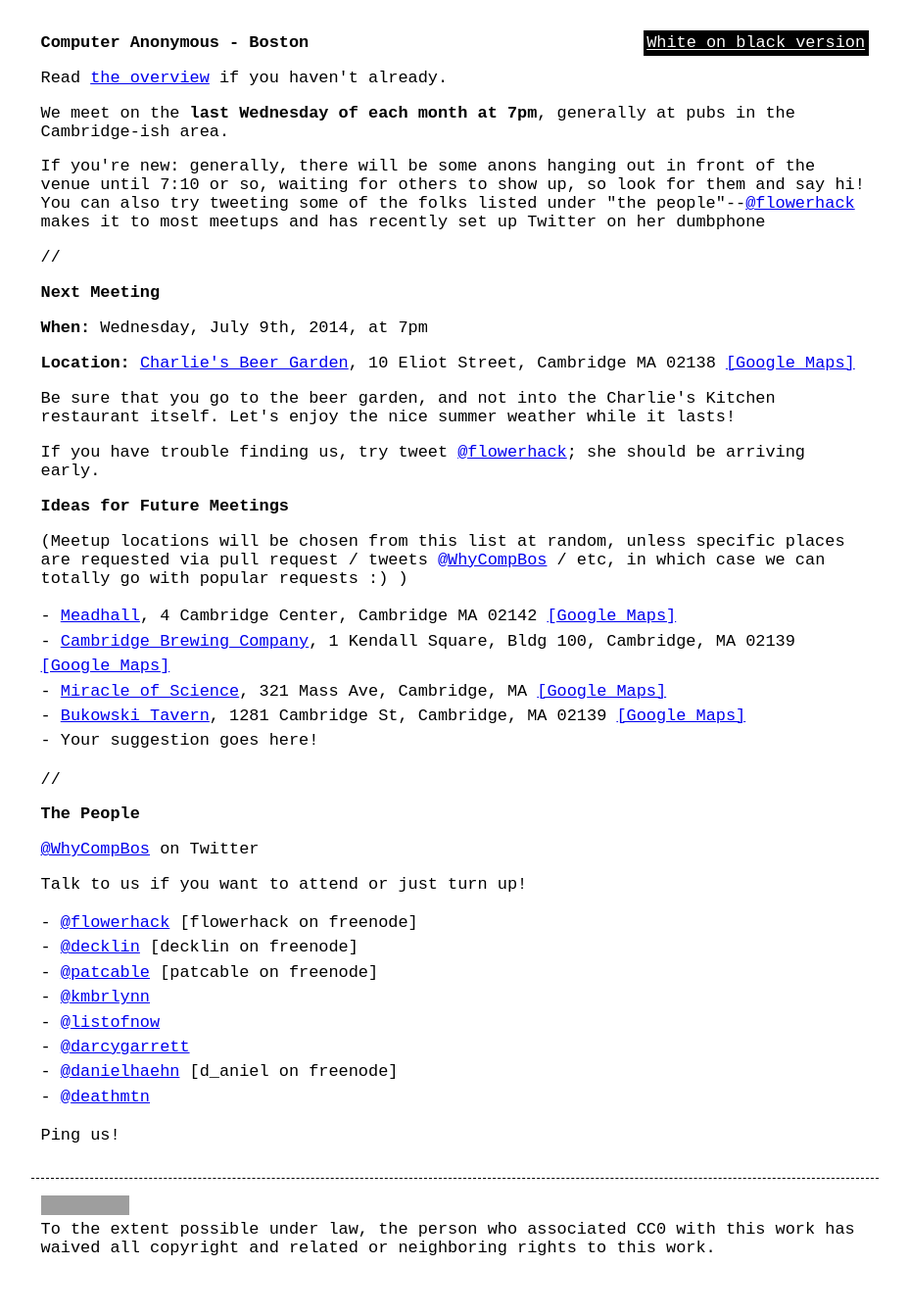
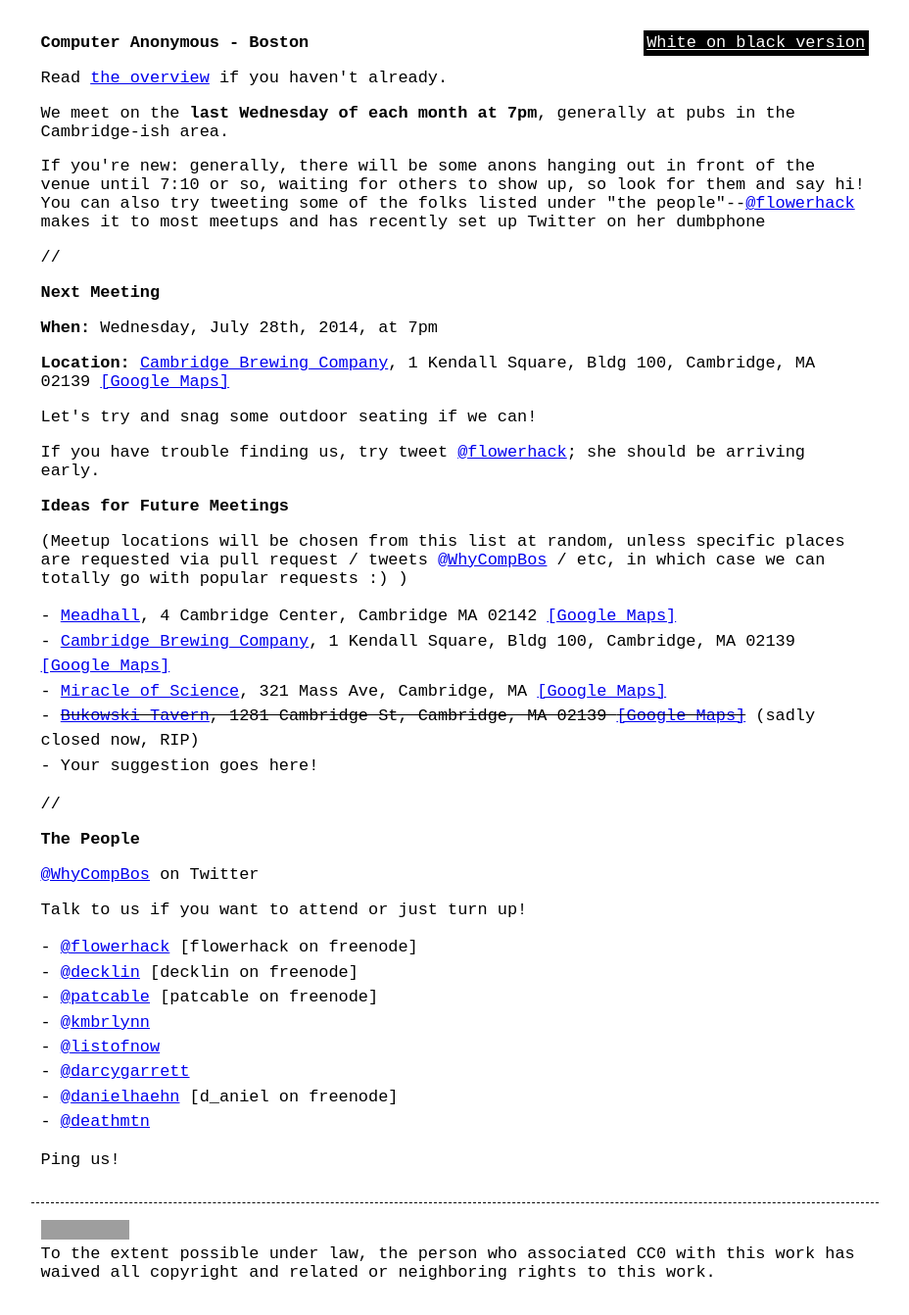
Before and after one commit to computeranonymous/computer, a Jekyll site: the page built from us_boston.html, in a window 1280 px wide. Shown: the whole page at 98% size, without its empty margins (176-1104 px from the left). Built offline with Jekyll 4.4.1, drawn with Linux system fonts in a browser that asks for light colours; before the commit the page ends 1316 px from its top, so only the background shows below that; grey boxes are pictures that could not be loaded.

Commit message:
July 2014 meetup number two, Boston

```diff
--- a/us_boston.html
+++ b/us_boston.html
@@ -9,9 +9,9 @@
     <p>//</p>
 
     <h2>Next Meeting</h2>
-    <p><b>When:</b> Wednesday, July 9th, 2014, at 7pm</p>
-    <p><b>Location:</b> <a href="http://www.charlieskitchen.com/">Charlie's Beer Garden</a>, 10 Eliot Street, Cambridge MA 02138 <a href="https://www.google.com/maps/place/Charlie's+Kitchen/@42.372422,-71.121532,17z/data=!3m1!4b1!4m2!3m1!1s0x89e37767fc2da6c7:0x3c28de62340b61a1">[Google Maps]</a></b></p>
-    <p>Be sure that you go to the beer garden, and not into the Charlie's Kitchen restaurant itself.  Let's enjoy the nice summer weather while it lasts!</p>
+    <p><b>When:</b> Wednesday, July 28th, 2014, at 7pm</p>
+    <p><b>Location:</b> <a href="http://www.cambrew.com/">Cambridge Brewing Company</a>, 1 Kendall Square, Bldg 100, Cambridge, MA 02139 <a href="https://www.google.com/maps/place/1+Kendall+Square/@42.3677909,-71.0897233,17z/data=!3m1!4b1!4m2!3m1!1s0x89e370b1e645350f:0x9eb057fb6acd729d">[Google Maps]</a></p>
+    <p>Let's try and snag some outdoor seating if we can!</p>
     <p>If you have trouble finding us, try tweet <a href="https://twitter.com/flowerhack">@flowerhack</a>; she should be arriving early.</p>
 
     <h3>Ideas for Future Meetings</h3>
@@ -20,7 +20,7 @@
       <li><a href="http://www.themeadhall.com/">Meadhall</a>, 4 Cambridge Center, Cambridge MA 02142 <a href="https://www.google.com/maps/place/Meadhall/@42.363684,-71.087326,17z/data=!3m1!4b1!4m2!3m1!1s0x89e370af118305e7:0x14839add5ff36499">[Google Maps]</a></li>
       <li><a href="http://www.cambrew.com/">Cambridge Brewing Company</a>, 1 Kendall Square, Bldg 100, Cambridge, MA 02139 <a href="https://www.google.com/maps/place/1+Kendall+Square/@42.3677909,-71.0897233,17z/data=!3m1!4b1!4m2!3m1!1s0x89e370b1e645350f:0x9eb057fb6acd729d">[Google Maps]</a></li>
       <li><a href="http://www.miracleofscience.us/">Miracle of Science</a>, 321 Mass Ave, Cambridge, MA <a href="https://www.google.com/maps/place/Miracle+of+Science+Bar+%26+Grill/@42.362535,-71.09862,17z/data=!3m1!4b1!4m2!3m1!1s0x89e37754c1bdac55:0x4a75302b49575546">[Google Maps]</a></li>
-      <li><a href="http://bukowskitavern.net/">Bukowski Tavern</a>, 1281 Cambridge St, Cambridge, MA 02139 <a href="https://www.google.com/maps/place/Bukowski+Tavern/@42.373555,-71.098788,17z/data=!3m1!4b1!4m2!3m1!1s0x89e3774c9ffdc529:0xd5cf1fd28231c83d">[Google Maps]</a></li>
+      <li><del><a href="http://bukowskitavern.net/">Bukowski Tavern</a>, 1281 Cambridge St, Cambridge, MA 02139 <a href="https://www.google.com/maps/place/Bukowski+Tavern/@42.373555,-71.098788,17z/data=!3m1!4b1!4m2!3m1!1s0x89e3774c9ffdc529:0xd5cf1fd28231c83d">[Google Maps]</a></del> (sadly closed now, RIP)</li>
       <li>Your suggestion goes here!</li>
     </ul>
 
```
